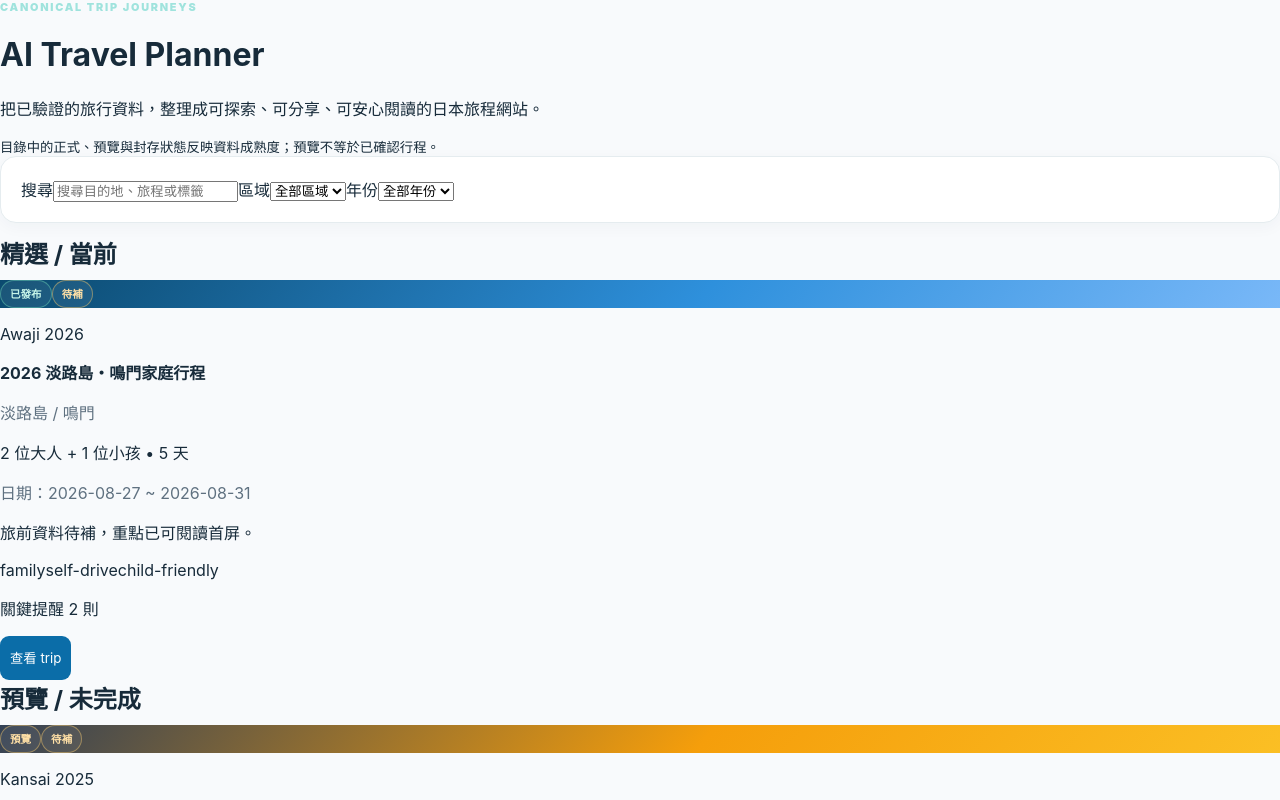
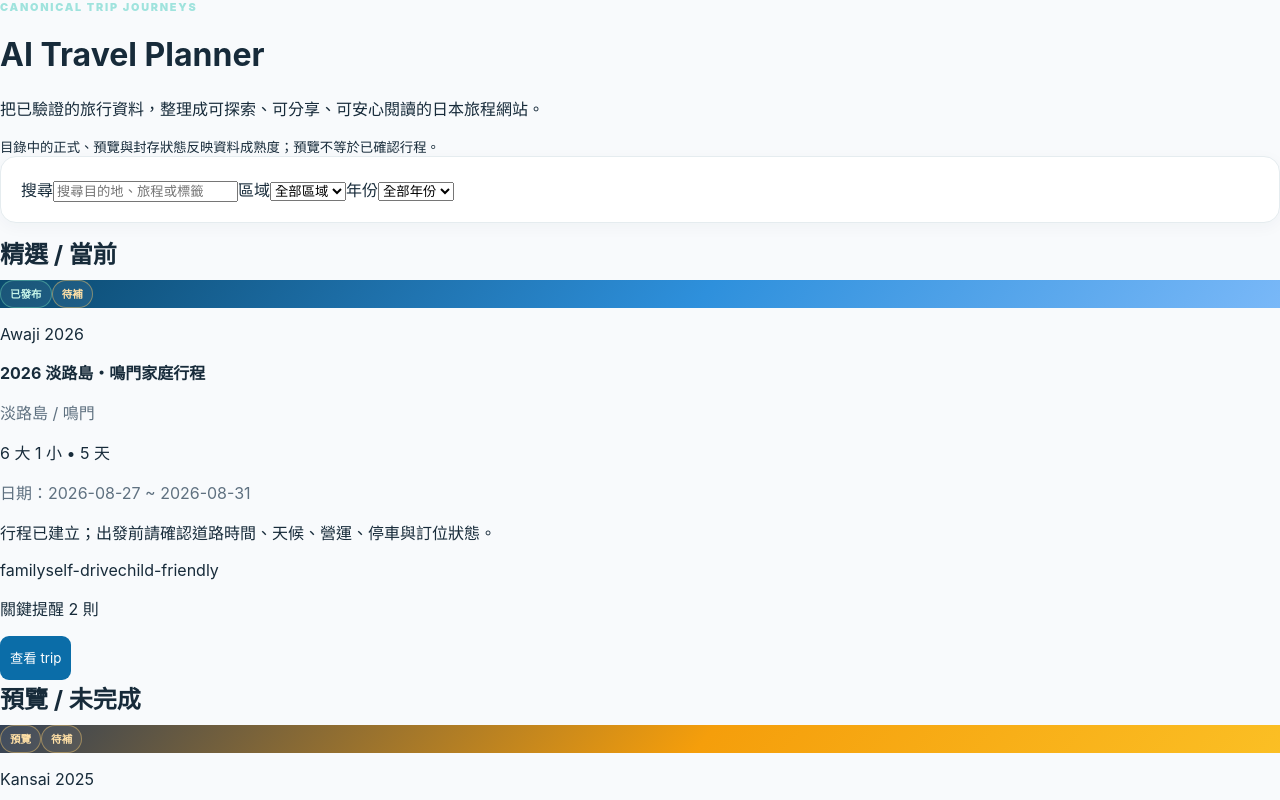
Before and after one commit to JackyTsai70113/ai-travel-planner, a React (Vite) app in the folder web/: page / in a window 1280 px wide. Shown: the top 800 px of the page. Built offline with nearby package versions, Linux system fonts and the light colour scheme.

Commit message:
修正淡路行程總覽旅客與行前狀態文案
已通過 CI 與 exact-head read-only review。

```diff
--- a/web/public/trip-registry.json
+++ b/web/public/trip-registry.json
@@ -10,7 +10,7 @@
       "end_date": "2026-08-31"
     },
     "duration_days": 5,
-    "travelers_summary": "2 位大人 + 1 位小孩",
+    "travelers_summary": "6 大 1 小",
     "theme_id": "setouchi-awaji",
     "status": "published",
     "readiness": "incomplete",
@@ -22,8 +22,8 @@
       "gradient": "linear-gradient(130deg, #0b4a6f 0%, #2e90dc 55%, #79b8f8 100%)",
       "fallback": "淡路海岸晨霧"
     },
-    "hero_summary": "旅前資料待補，重點已可閱讀首屏。",
-    "key_messages": ["行程主題與路線已穩定。", "固定預約待核對。"],
+    "hero_summary": "行程已建立；出發前請確認道路時間、天候、營運、停車與訂位狀態。",
+    "key_messages": ["行程主題與路線已穩定。", "道路、營運與訂位狀態需於出發前重查。"],
     "critical_alert_count": 2
   },
   {
--- a/web/src/pages/OverviewPage.tsx
+++ b/web/src/pages/OverviewPage.tsx
@@ -13,7 +13,7 @@ interface OverviewPageProps {
 }
 function resolveStatusBadge(readiness: TripCatalogEntry['readiness']): { className: string; text: string } {
   if (readiness === 'ready') return { className: 'status-pill status-ready', text: '可出發' }
-  if (readiness === 'incomplete') return { className: 'status-pill status-incomplete', text: '部分待確認' }
+  if (readiness === 'incomplete') return { className: 'status-pill status-incomplete', text: '行前需確認' }
   return { className: 'status-pill status-blocked', text: '有關鍵阻斷' }
 }
 
@@ -82,7 +82,9 @@ export function OverviewPage({ bundle, trip }: OverviewPageProps) {
   const dateText = trip
     ? `${trip.date_range.start_date} — ${trip.date_range.end_date} · ${trip.duration_days} 天`
     : bundle ? `${bundle.date_range.start_date} — ${bundle.date_range.end_date} · ${bundle.days.length} 天` : '行程資料載入中'
-  const travelersText = trip?.travelers_summary || (bundle ? `${bundle.traveler_profile.adults} 位大人 · ${bundle.traveler_profile.children_count} 位孩童` : '旅客資料載入中')
+  const travelersText = bundle
+    ? `${bundle.traveler_profile.adults} 大 ${bundle.traveler_profile.children_count} 小`
+    : trip?.travelers_summary || '旅客資料載入中'
 
   if (!bundle) {
     return (
@@ -141,7 +143,6 @@ export function OverviewPage({ bundle, trip }: OverviewPageProps) {
             <div><dt>住宿</dt><dd>{lodgingCards.length} 處</dd></div>
             <div><dt>逐段交通</dt><dd>{bundle.transport_legs?.length || 0} 段</dd></div>
           </dl>
-          <small>資料快照 {bundle.meta.generated_at}</small>
         </aside>
       </article>
 
```
Also changed, not shown: 1 other file (tests, documents, lock files or other folders).
